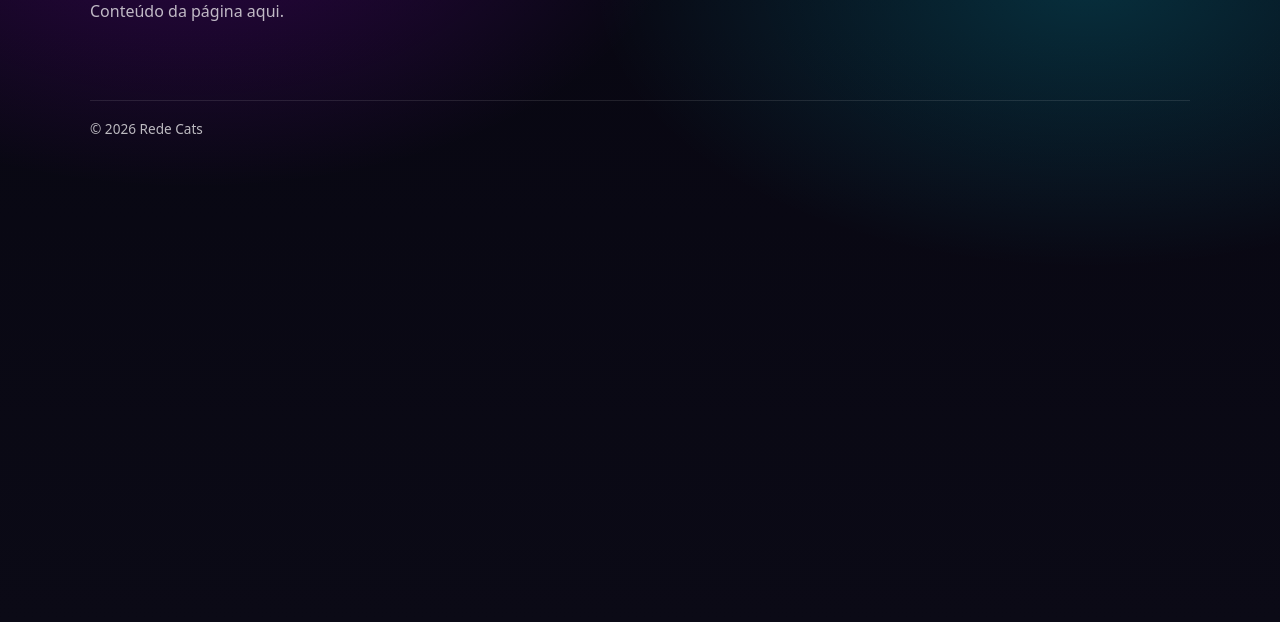
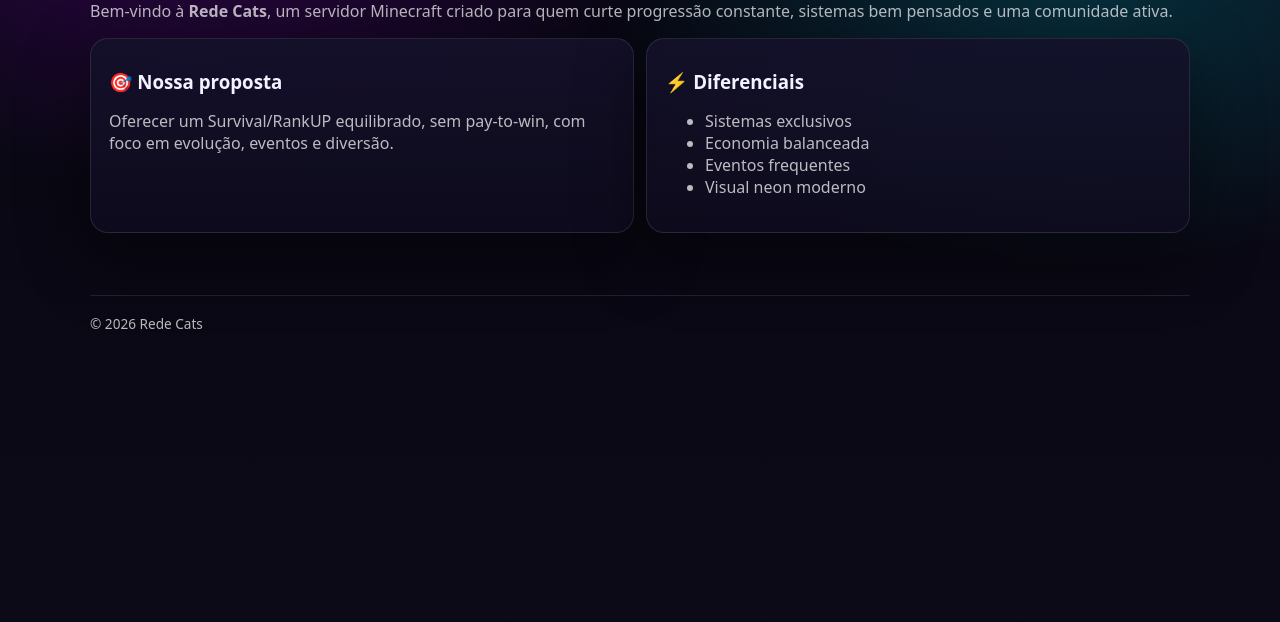
Before and after one commit to RedeCats/Rede-Cats, a plain HTML site: page introducao.html in a window 1280 px wide. Shown: the part 178-800 px from the top of the page. Drawn offline with Linux system fonts and the light colour scheme.

Commit message:
Update introducao.html

```diff
--- a/introducao.html
+++ b/introducao.html
@@ -1,11 +1,10 @@
-
 <!doctype html>
 <html lang="pt-br">
 <head>
-  <meta charset="utf-8" />
-  <meta name="viewport" content="width=device-width,initial-scale=1" />
-  <title>Rede Cats</title>
-  <link rel="stylesheet" href="assets/style.css" />
+  <meta charset="utf-8">
+  <title>Rede Cats • Introdução</title>
+  <meta name="viewport" content="width=device-width, initial-scale=1">
+  <link rel="stylesheet" href="assets/style.css">
 </head>
 
 <body>
@@ -15,7 +14,6 @@
         <div class="logo">🐱</div>
         <strong class="brand__name">REDE CATS</strong>
       </div>
-
       <nav class="nav">
         <a href="index.html">Início</a>
         <a href="loja.html">Loja</a>
@@ -28,10 +26,31 @@
 
   <main class="section">
     <div class="container">
-      <h1>TÍTULO DA PÁGINA</h1>
+      <h1>Introdução</h1>
       <p class="muted">
-        Conteúdo da página aqui.
+        Bem-vindo à <b>Rede Cats</b>, um servidor Minecraft criado para quem curte
+        progressão constante, sistemas bem pensados e uma comunidade ativa.
       </p>
+
+      <div class="grid2">
+        <div class="card">
+          <h3>🎯 Nossa proposta</h3>
+          <p class="muted">
+            Oferecer um Survival/RankUP equilibrado, sem pay-to-win,
+            com foco em evolução, eventos e diversão.
+          </p>
+        </div>
+
+        <div class="card">
+          <h3>⚡ Diferenciais</h3>
+          <ul class="muted">
+            <li>Sistemas exclusivos</li>
+            <li>Economia balanceada</li>
+            <li>Eventos frequentes</li>
+            <li>Visual neon moderno</li>
+          </ul>
+        </div>
+      </div>
     </div>
   </main>
 
```
